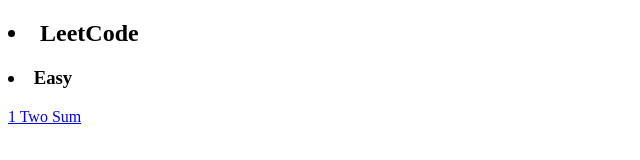
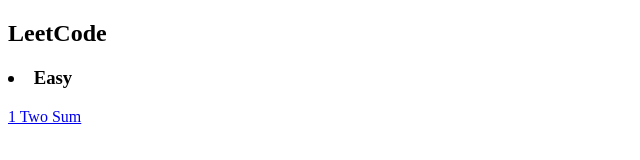
Before and after one commit to salima5214/LeetCode, a plain HTML site: page index.html in a window 1280 px wide. Shown: the whole page, without its empty margins (0-640 px from the left). Drawn offline with Linux system fonts and the light colour scheme.

Commit message:
icon fix for index.html

```diff
--- a/index.html
+++ b/index.html
@@ -5,7 +5,7 @@
 	<title>LeetCode</title>
 </head>
 <body>
-<h2><li>LeetCode</li></h2>
+<h2>LeetCode</h2>
 
 <h3><li>Easy</li></h3>
 <a href="https://calip.io/ZJr8SHmg#2EBj9Exp">1 Two Sum</a><br>
```
